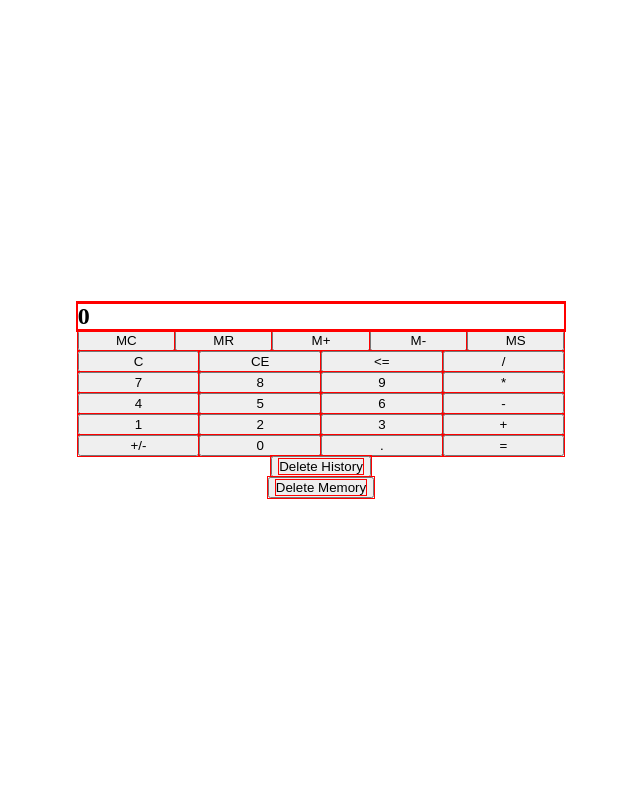
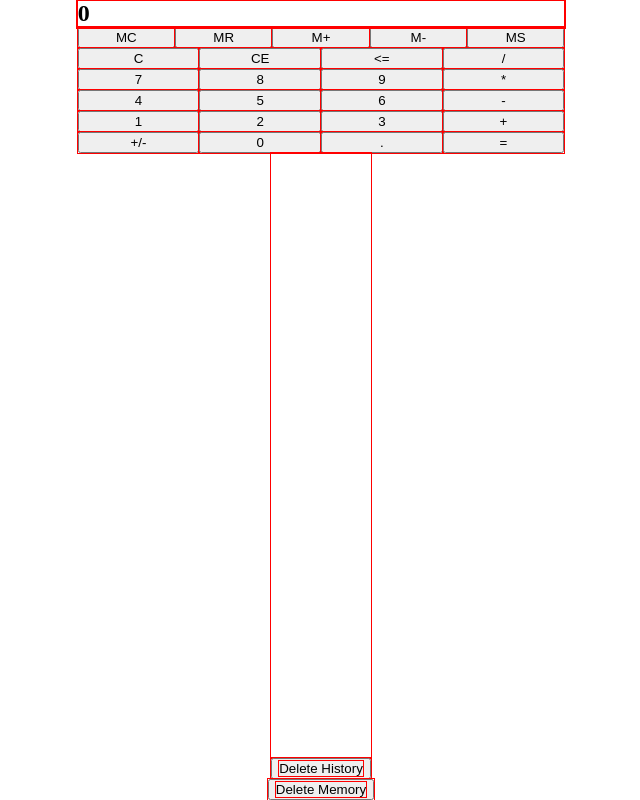
Before and after one commit to Fastion-1024/FCC-JavaScript-Calculator, a React (Create React App) app: page / in a window 1280 px wide. Shown: the whole page, without its empty margins (319-959 px from the left). Built offline with nearby package versions, Linux system fonts and the light colour scheme.

Commit message:
Initial Layout Styling for History

```diff
--- /dev/null
+++ b/src/components/History/History.css
@@ -0,0 +1,17 @@
+.history-container {
+    all: unset;
+    display: flex;
+    flex-direction: column;
+    height: 100%;
+}
+
+.history-item-container {
+    display: flex;
+    flex-direction: column;
+    flex: 1 0 80%;
+    overflow-y: auto;
+}
+
+.history-item {
+    text-align: right;
+}
--- a/src/components/History/History.js
+++ b/src/components/History/History.js
@@ -1,20 +1,27 @@
 import { useGlobalContext } from '../../hooks/context';
+import './History.css';
 
 const History = () => {
     const { history, clearHistory, removeItemFromHistory, restoreItemFromHistory } =
         useGlobalContext();
 
     return (
-        <section>
+        <section className='history-container'>
+            <div className='history-item-container'>
                 {history.map((item, index) => {
                     const { input1, operator, input2, answer } = item;
                     return (
-                    <div key={index} onClick={() => restoreItemFromHistory(item)}>
+                        <div
+                            key={index}
+                            className='history-item'
+                            onClick={() => restoreItemFromHistory(item)}
+                        >
                             <p>{`${input1} ${operator} ${input2} =`}</p>
                             <p>{answer}</p>
                         </div>
                     );
                 })}
+            </div>
             <button onClick={clearHistory}>
                 <span>Delete History</span>
             </button>
```
Lines whose indentation alone changed are shown as unchanged.
